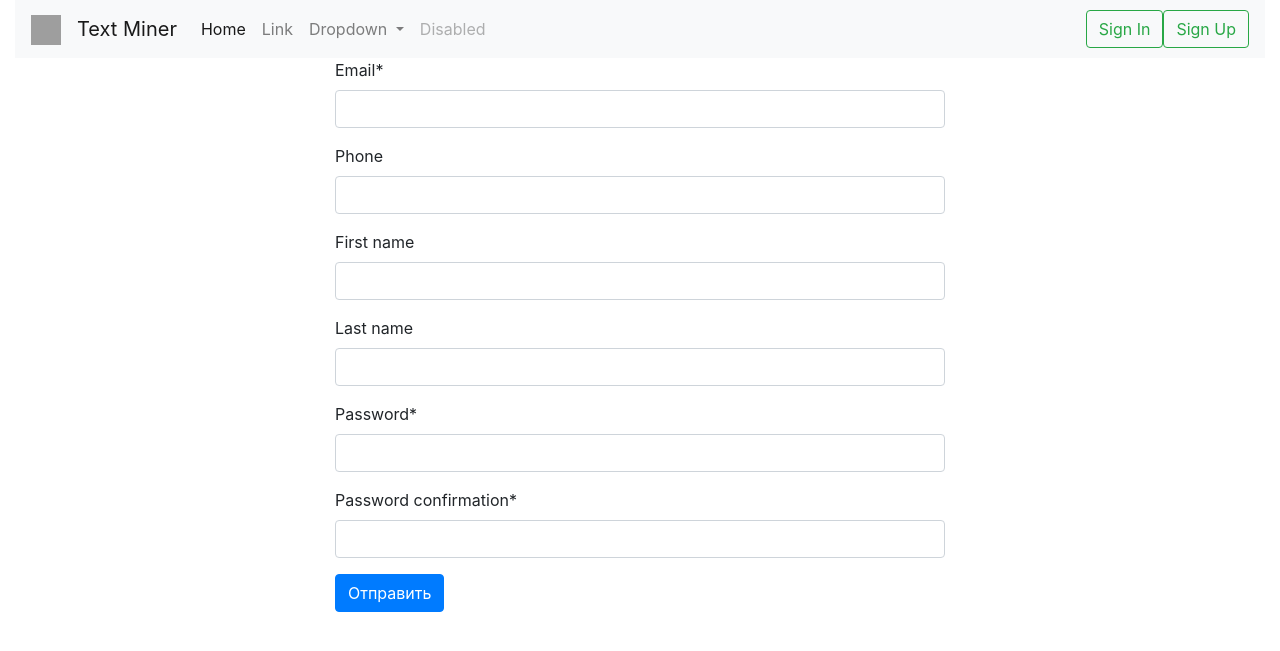
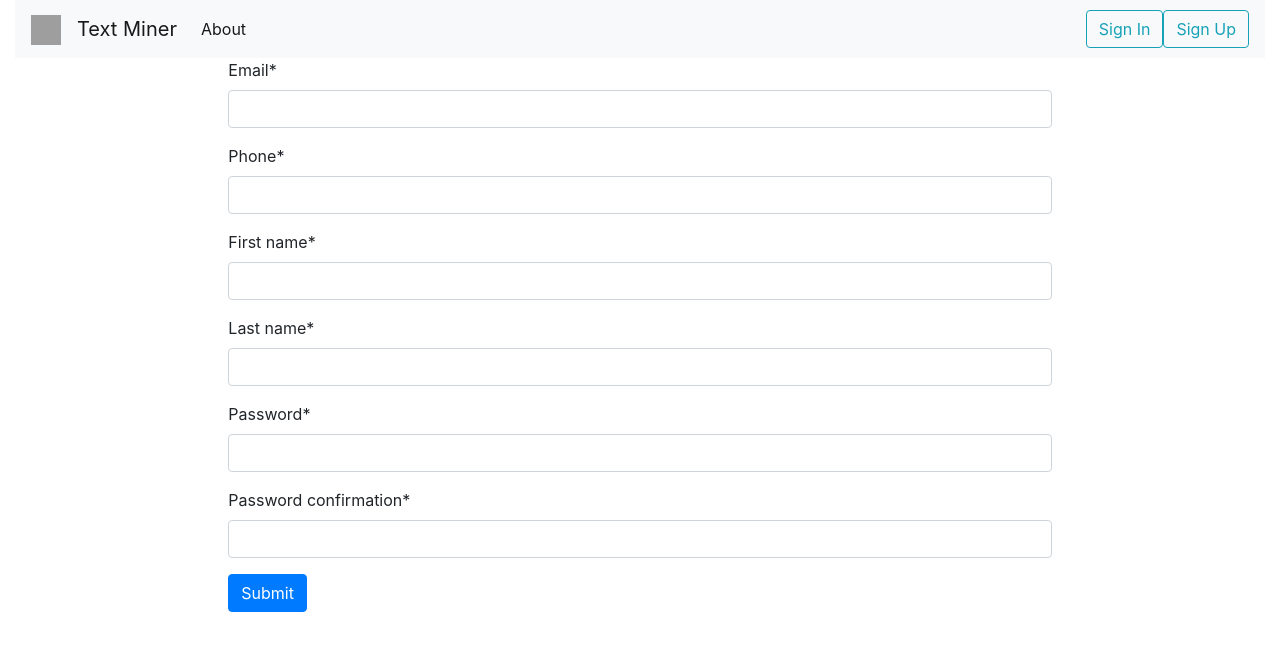
Before and after one commit to chynajake/text-miner, a Django app: page /authentication/register/ in a window 1280 px wide. Shown: the top 651 px of the page. Run offline with Django 3.2, Linux system fonts and the light colour scheme; parts of the project's set-up code (start-up, migrations or seed data) failed here and were passed over; some libraries are stand-ins or nearby versions; grey boxes are pictures that could not be loaded.

Commit message:
registration is ready

```diff
--- a/app/apps/authentication/forms.py
+++ b/app/apps/authentication/forms.py
@@ -17,7 +17,11 @@ class UserCreationForm(forms.ModelForm):
         # self.helper.form_id = 'id-offline-ticket'
         # self.helper.form_class = 'OfflineTicket'
         self.helper.form_method = 'post'
-        self.helper.add_input(Submit('submit', u'Отправить'))
+        self.helper.add_input(Submit('submit', u'Submit'))
+        self.fields['email'].required = True
+        self.fields['phone'].required = True
+        self.fields['first_name'].required = True
+        self.fields['last_name'].required = True
 
     password1 = forms.CharField(label='Password', widget=forms.PasswordInput)
     password2 = forms.CharField(label='Password confirmation',
--- a/app/apps/authentication/models.py
+++ b/app/apps/authentication/models.py
@@ -45,6 +45,7 @@ class User(AbstractBaseUser, PermissionsMixin):
     date_joined = models.DateTimeField(default=timezone.now)
     is_superuser = models.BooleanField(default=False)
     is_admin = models.BooleanField(default=False)
+    is_active = models.BooleanField(default=False)
 
     USERNAME_FIELD = 'email'
     REQUIRED_FIELDS = ['first_name', 'last_name']
--- a/app/apps/authentication/tasks.py
+++ b/app/apps/authentication/tasks.py
@@ -16,3 +16,8 @@ from django.utils import timezone
 #     # TODO remove me
 #     print('hello world')
 #     return 'hello world'
+
+
+@shared_task
+def send_activation_link(user_id):
+    print('send mail')
--- a/app/apps/authentication/templates/authentication/base.html
+++ b/app/apps/authentication/templates/authentication/base.html
@@ -1,81 +1,21 @@
-<!DOCTYPE html>
-<html>
+{% extends "base/base.html" %}
 {% load static %}
-<head>
 
-    <meta charset="utf-8">
+{% block css %}
+    <link rel="stylesheet" href="{% static 'authentication/css/base.css' %}"/>
+{% endblock %}
 
-    <title>Text Miner |  {% block title %}{% endblock %}</title>
-    <link rel="stylesheet" href="{% static 'base/css/bootstrap.css' %}"/>
-    <link rel="stylesheet" href="{% static 'base/css/bootstrap-grid.css' %}"/>
-    <link rel="stylesheet" href="{% static 'base/css/bootstrap-reboot.css' %}"/>
-    <link rel="stylesheet" href="{% static 'base/css/base.css' %}"/>
+{% block topright %}
+    <a href="###"><button class="btn btn-outline-info" type="submit">Sign In</button></a>
+    <a href="{% url 'authentication:registration' %}"><button class="btn btn-outline-info" type="submit">Sign Up</button></a>
+{% endblock %}
 
-    {% block css %}
 
-    {% endblock %}
-    <script type="text/javascript" src="{% static 'admin/js/vendor/jquery/jquery.js' %}"></script>
-</head>
-
-<body>
-<div class="container-fluid">
-    <div class="row">
-        <div class="col-12 navigation-block">
-            <nav class="navbar navbar-expand-lg navbar-light bg-light">
-              <a class="navbar-brand" href="#">
-                <img src="/docs/4.3/assets/brand/bootstrap-solid.svg" width="30" height="30" alt="">
-              </a>
-              <a class="navbar-brand" href="#">Text Miner</a>
-              <button class="navbar-toggler" type="button" data-toggle="collapse" data-target="#navbarSupportedContent" aria-controls="navbarSupportedContent" aria-expanded="false" aria-label="Toggle navigation">
-                <span class="navbar-toggler-icon"></span>
-              </button>
-
-              <div class="collapse navbar-collapse" id="navbarSupportedContent">
-                <ul class="navbar-nav mr-auto">
-                  <li class="nav-item active">
-                    <a class="nav-link" href="#">Home <span class="sr-only">(current)</span></a>
-                  </li>
-                  <li class="nav-item">
-                    <a class="nav-link" href="#">Link</a>
-                  </li>
-                  <li class="nav-item dropdown">
-                    <a class="nav-link dropdown-toggle" href="#" id="navbarDropdown" role="button" data-toggle="dropdown" aria-haspopup="true" aria-expanded="false">
-                      Dropdown
-                    </a>
-                    <div class="dropdown-menu" aria-labelledby="navbarDropdown">
-                      <a class="dropdown-item" href="#">Action</a>
-                      <a class="dropdown-item" href="#">Another action</a>
-                      <div class="dropdown-divider"></div>
-                      <a class="dropdown-item" href="#">Something else here</a>
-                    </div>
-                  </li>
-                  <li class="nav-item">
-                    <a class="nav-link disabled" href="#" tabindex="-1" aria-disabled="true">Disabled</a>
-                  </li>
-                  {% block menu %}
-                  {% endblock %}
-                </ul>
-                <div class="form-inline my-2 my-lg-0">
-                  <a href="###"><button class="btn btn-outline-success" type="submit">Sign In</button></a>
-                  <a href="{% url "registration" %}"><button class="btn btn-outline-success" type="submit">Sign Up</button></a>
-                </div>
-              </div>
-            </nav>
-
-        </div>
+{% block stage %}
+    <div class="col-2"></div>
+    <div class="col-8 content-block">
+        {% block content %}
+        {% endblock content%}
     </div>
-    <div class="row">
-        {% block content %}
-        {% endblock %}
-    </div>
-
-</div>
-
-<!-- Mainly scripts -->
-<script src="{% static 'base/js/bootstrap.bundle.js' %}"></script>
-<script src="{% static 'base/js/bootstrap.js' %}"></script>
-
-{% block javascript %}{% endblock %}
-
-</body>
-</html>
+    <div class="col-2"></div>
+{% endblock %}
--- a/app/apps/authentication/templates/authentication/registration.html
+++ b/app/apps/authentication/templates/authentication/registration.html
@@ -2,11 +2,7 @@
 {% load crispy_forms_tags %}
 
 {% block content %}
-    <div class="col-3"></div>
-    <div class="col-6">
-        <form>
-            {% crispy form %}
-        </form>
-    </div>
-    <div class="col-3"></div>
+    <form method="post">
+        {% crispy form %}
+    </form>
 {% endblock %}
--- /dev/null
+++ b/app/apps/authentication/templates/base/base.html
@@ -0,0 +1,60 @@
+<!DOCTYPE html>
+<html>
+{% load static %}
+<head>
+    <meta charset="utf-8">
+    <title>Text Miner |  {% block title %}{% endblock %}</title>
+    <link rel="stylesheet" href="{% static 'base/css/bootstrap.css' %}"/>
+    <link rel="stylesheet" href="{% static 'base/css/bootstrap-grid.css' %}"/>
+    <link rel="stylesheet" href="{% static 'base/css/bootstrap-reboot.css' %}"/>
+    <link rel="stylesheet" href="{% static 'base/css/base.css' %}"/>
+
+    {% block css %}
+
+    {% endblock %}
+    <script type="text/javascript" src="{% static 'admin/js/vendor/jquery/jquery.js' %}"></script>
+</head>
+
+<body>
+<div class="container-fluid">
+    <div class="row">
+        <div class="col-12 navigation-block">
+            <nav class="navbar navbar-expand-lg navbar-light bg-light">
+              <a class="navbar-brand" href="{% url 'initial' %}">
+                <img src="{% static 'base/img/logo.png' %}" width="30" height="30" alt="">
+              </a>
+              <a class="navbar-brand" href="{% url 'initial' %}">Text Miner</a>
+              <button class="navbar-toggler" type="button" data-toggle="collapse" data-target="#navbarSupportedContent" aria-controls="navbarSupportedContent" aria-expanded="false" aria-label="Toggle navigation">
+                <span class="navbar-toggler-icon"></span>
+              </button>
+
+              <div class="collapse navbar-collapse" id="navbarSupportedContent">
+                <ul class="navbar-nav mr-auto">
+                  <li class="nav-item active">
+                    <a class="nav-link" href="#TODO">About</a>
+                  </li>
+                  {% block navigation %}
+                  {% endblock %}
+                </ul>
+                <div class="form-inline my-2 my-lg-0">
+                  {% block topright %}
+                  {% endblock %}
+                </div>
+              </div>
+            </nav>
+        </div>
+    </div>
+    <div class="row stage-block">
+        {% block stage %}
+        {% endblock %}
+    </div>
+</div>
+
+<!-- Mainly scripts -->
+<script src="{% static 'base/js/bootstrap.bundle.js' %}"></script>
+<script src="{% static 'base/js/bootstrap.js' %}"></script>
+
+{% block javascript %}{% endblock %}
+
+</body>
+</html>
--- a/app/apps/authentication/urls.py
+++ b/app/apps/authentication/urls.py
@@ -2,6 +2,7 @@ from django.urls import path
 
 from apps.authentication.views import RegistrationView
 
+app_name = 'authentication'
 urlpatterns = [
     path('register/', RegistrationView.as_view(), name='registration'),
 ]
--- a/app/apps/authentication/views.py
+++ b/app/apps/authentication/views.py
@@ -1,8 +1,21 @@
-from django.views.generic import CreateView
+from django.contrib import messages
+from django.views.generic import CreateView, TemplateView
 
 from apps.authentication.forms import UserCreationForm
+
+
+class InitialView(TemplateView):
+    template_name = 'authentication/initial.html'
 
 
 class RegistrationView(CreateView):
     form_class = UserCreationForm
     template_name = 'authentication/registration.html'
+
+    def form_valid(self, form):
+        messages.success(self.request, 'success')
+        return super(RegistrationView, self).form_valid(form)
+
+    def form_invalid(self, form):
+        messages.success(self.request, 'failure')
+        return super(RegistrationView, self).form_invalid(form)
--- a/app/apps/mine/urls.py
+++ b/app/apps/mine/urls.py
@@ -2,6 +2,7 @@ from django.urls import path
 
 from apps.mine.views import TextCreateView
 
+app_name = 'mine'
 urlpatterns = [
     path('text/create/', TextCreateView.as_view(), name='text-create'),
 ]
--- a/app/config/urls.py
+++ b/app/config/urls.py
@@ -17,24 +17,13 @@ from django.conf import settings
 from django.conf.urls.static import static
 from django.contrib import admin
 from django.urls import path, include
-from rest_framework_jwt.views import (
-    obtain_jwt_token,
-    refresh_jwt_token,
-    verify_jwt_token,
-)
-from rest_framework_swagger.views import get_swagger_view
 
-schema_view = get_swagger_view(title='App API')
+from apps.authentication.views import InitialView
 
 patterns = [
-    # path('token-auth/', obtain_jwt_token),
-    # path('token-refresh/', refresh_jwt_token),
-    # path('token-verify/', verify_jwt_token),
-
+    path('', InitialView.as_view(), name='initial'),
     path('authentication/', include('apps.authentication.urls')),
     path('mine/', include('apps.mine.urls')),
-
-    path('swagger/', schema_view),
 ]
 
 if settings.DEBUG:
```
Also changed, not shown: app/apps/authentication/templates/authentication/initial.html (added, +46 -0 lines), app/apps/mine/templates/mine/base.html (+19 -68 lines), app/apps/authentication/migrations/0001_initial.py.
